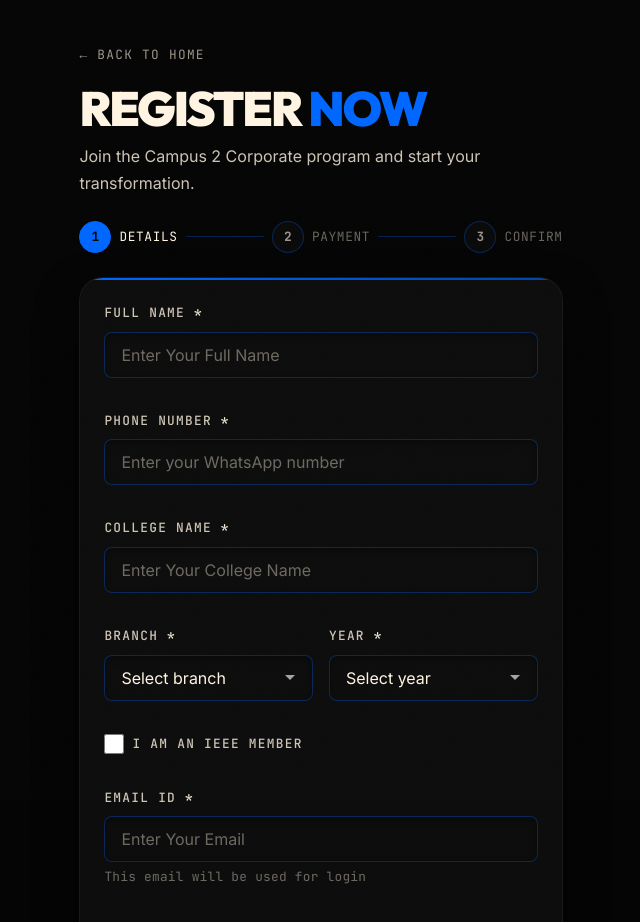
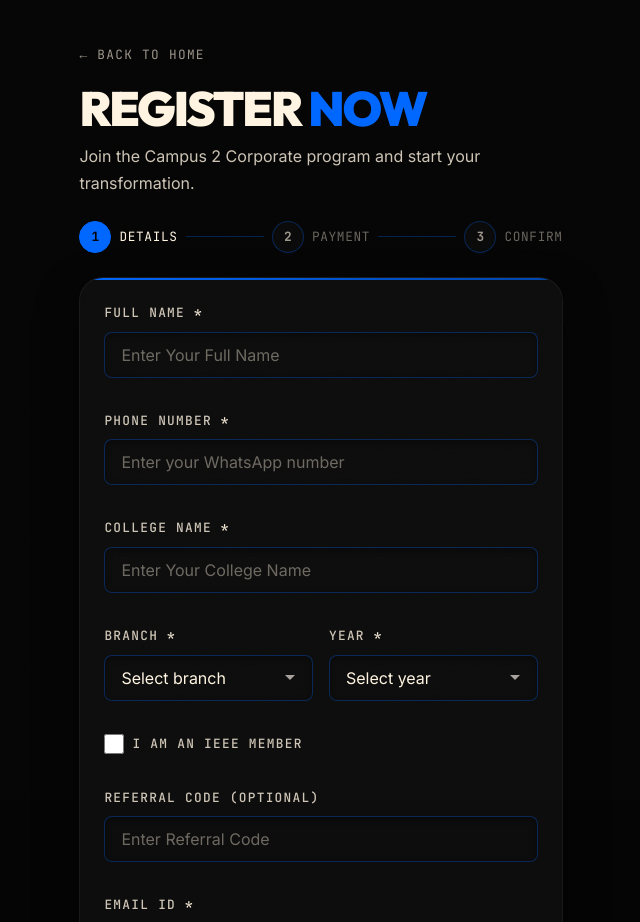
Before and after one commit to Roshen-Reji/c2c-marketing, a Next.js app: page /C2C/register in a window 1280 px wide. Shown: the top 922 px of the page, without its empty margins (319-959 px from the left). Built offline with nearby package versions, Linux system fonts and the light colour scheme.

Commit message:
Added Register

```diff
--- a/src/app/api/enroll/route.ts
+++ b/src/app/api/enroll/route.ts
@@ -21,6 +21,7 @@ export async function POST(request: NextRequest) {
     const amountToPay = (formData.get("amountToPay") as string) || "";
     const isApplyingScholarship = formData.get("isApplyingScholarship") === "true";
     const isEarlyBird = formData.get("isEarlyBird") === "true";
+    const referralCode = (formData.get("referralCode") as string) || "";
     const q1Financial = (formData.get("q1Financial") as string) || "";
     const q2Hours = (formData.get("q2Hours") as string) || "";
     const q3Why = (formData.get("q3Why") as string) || "";
@@ -82,6 +83,7 @@ export async function POST(request: NextRequest) {
         status: "pending",
         role: "student",
         paymentScreenshot: screenshotUrl,
+        referralCode: referralCode || null,
         isApplyingScholarship,
         scholarshipData: isApplyingScholarship ? {
           q1Financial,
@@ -120,7 +122,8 @@ export async function POST(request: NextRequest) {
         isIeeeMember ? "Yes" : "No",
         ieeeNumber || "N/A",
         isApplyingScholarship ? "Scholarship" : amountToPay || "N/A",
-        isApplyingScholarship ? "N/A" : (isEarlyBird ? "Early Bird" : "Full Payment"),
+        isApplyingScholarship ? "N/A" : (isEarlyBird ? "Early Bird" : (referralCode ? "Reduced" : "Full Payment")),
+        referralCode || "No Referral",
       ]);
 
       if (isApplyingScholarship) {
--- a/src/app/register/page.tsx
+++ b/src/app/register/page.tsx
@@ -24,6 +24,7 @@ interface FormData {
   googleUid?: string;
   isIeeeMember: boolean;
   ieeeNumber: string;
+  referralCode?: string;
   isApplyingScholarship: boolean;
   q1Financial: string;
   q2Hours: string;
@@ -42,6 +43,7 @@ interface FormErrors {
   googleUid?: string;
   screenshot?: string;
   ieeeNumber?: string;
+  referralCode?: string;
   isIeeeMember?: string;
   isApplyingScholarship?: string;
   q1Financial?: string;
@@ -161,6 +163,7 @@ export default function RegisterPage() {
     email: "",
     isIeeeMember: false,
     ieeeNumber: "",
+    referralCode: "",
     isApplyingScholarship: false,
     q1Financial: "",
     q2Hours: "",
@@ -177,9 +180,16 @@ export default function RegisterPage() {
 
   const [isEarlyBird, setIsEarlyBird] = useState(true);
 
-  const amountToPay = isEarlyBird
+  let amountToPay = isEarlyBird
     ? (formData.isIeeeMember ? 299 : 399)
     : (formData.isIeeeMember ? 399 : 499);
+
+  const validCodes = (process.env.NEXT_PUBLIC_REFERRAL_CODES || "").split(",").map(c => c.trim().toLowerCase());
+  const isValidReferral = !!formData.referralCode && validCodes.includes(formData.referralCode.trim().toLowerCase());
+
+  if (!isEarlyBird && isValidReferral) {
+    amountToPay = Math.floor(amountToPay * 0.95);
+  }
 
   useEffect(() => {
     const endStr = process.env.NEXT_PUBLIC_REG_END_DATE;
@@ -220,6 +230,14 @@ export default function RegisterPage() {
   const goToStep = (targetStep: number) => {
     if (targetStep === 2) {
       const stepErrors = validateStep1(formData);
+
+      if (formData.referralCode && formData.referralCode.trim()) {
+        const validCodes = (process.env.NEXT_PUBLIC_REFERRAL_CODES || "").split(",").map(c => c.trim().toLowerCase());
+        if (!validCodes.includes(formData.referralCode.trim().toLowerCase())) {
+          stepErrors.referralCode = "Invalid referral code";
+        }
+      }
+
       if (Object.keys(stepErrors).length > 0) {
         setErrors(stepErrors);
         return;
@@ -249,6 +267,7 @@ export default function RegisterPage() {
       submitData.append("email", formData.email.trim().toLowerCase());
       submitData.append("isIeeeMember", formData.isIeeeMember ? "true" : "false");
       submitData.append("ieeeNumber", formData.ieeeNumber.trim());
+      submitData.append("referralCode", (formData.referralCode || "").trim());
       submitData.append("amountToPay", amountToPay.toString());
       submitData.append("isApplyingScholarship", formData.isApplyingScholarship ? "true" : "false");
       submitData.append("isEarlyBird", isEarlyBird ? "true" : "false");
@@ -568,6 +587,21 @@ export default function RegisterPage() {
               )}
 
               <div className="input-group">
+                <label className="input-label" htmlFor="referralCode">
+                  Referral Code (Optional)
+                </label>
+                <input
+                  id="referralCode"
+                  type="text"
+                  className="input"
+                  placeholder="Enter Referral Code"
+                  value={formData.referralCode}
+                  onChange={(e) => updateField("referralCode", e.target.value)}
+                />
+                {errors.referralCode && <div className="form-error">{errors.referralCode}</div>}
+              </div>
+
+              <div className="input-group">
                 <label className="input-label" htmlFor="email">
                   Email ID <span style={{ color: "var(--accent-tertiary)" }}>*</span>
                 </label>
@@ -646,22 +680,22 @@ export default function RegisterPage() {
                       </div>
                     </div>
                   )}
-                  {amountToPay === 399 && (
+                  {(amountToPay === 399 || amountToPay === 379) && (
                     <div style={{ display: 'flex', flexDirection: 'column', alignItems: 'center', gap: 'var(--space-2)', width: '100%', maxWidth: '200px' }}>
                       <div className="qr-container" style={{ margin: 0, width: '100%', aspectRatio: '1/1', height: 'auto' }}>
                         {/* eslint-disable-next-line @next/next/no-img-element */}
-                        <img src="/C2C/QR/qr-399.png" alt="Payment QR Code ₹399" style={{ width: '100%', height: '100%', objectFit: 'cover', borderRadius: 'var(--radius-lg)' }} />
+                        <img src={`/C2C/QR/qr-${amountToPay}.png`} alt={`Payment QR Code ₹${amountToPay}`} style={{ width: '100%', height: '100%', objectFit: 'cover', borderRadius: 'var(--radius-lg)' }} />
                       </div>
                       <div className="upi-id" style={{ margin: 0, padding: '8px', fontSize: '0.9rem', width: '100%', textAlign: 'center' }}>
                         <strong>paytm.s1wsfli@pty</strong>
                       </div>
                     </div>
                   )}
-                  {amountToPay === 499 && (
+                  {(amountToPay === 499 || amountToPay === 474) && (
                     <div style={{ display: 'flex', flexDirection: 'column', alignItems: 'center', gap: 'var(--space-2)', width: '100%', maxWidth: '200px' }}>
                       <div className="qr-container" style={{ margin: 0, width: '100%', aspectRatio: '1/1', height: 'auto' }}>
                         {/* eslint-disable-next-line @next/next/no-img-element */}
-                        <img src="/C2C/QR/qr-499.png" alt="Payment QR Code ₹499" style={{ width: '100%', height: '100%', objectFit: 'cover', borderRadius: 'var(--radius-lg)' }} />
+                        <img src={`/C2C/QR/qr-${amountToPay}.png`} alt={`Payment QR Code ₹${amountToPay}`} style={{ width: '100%', height: '100%', objectFit: 'cover', borderRadius: 'var(--radius-lg)' }} />
                       </div>
                       <div className="upi-id" style={{ margin: 0, padding: '8px', fontSize: '0.9rem', width: '100%', textAlign: 'center' }}>
                         <strong>paytm.s1wsfli@pty</strong>
@@ -771,6 +805,10 @@ export default function RegisterPage() {
                 <span className="confirm-value">{formData.isIeeeMember ? `Yes (${formData.ieeeNumber})` : "No"}</span>
               </div>
               <div className="confirm-row">
+                <span className="confirm-label">Referral Code</span>
+                <span className="confirm-value">{formData.referralCode ? formData.referralCode.trim() : "No Referral"}</span>
+              </div>
+              <div className="confirm-row">
                 <span className="confirm-label">Amount to Pay</span>
                 <span className="confirm-value">₹{amountToPay}</span>
               </div>
```
